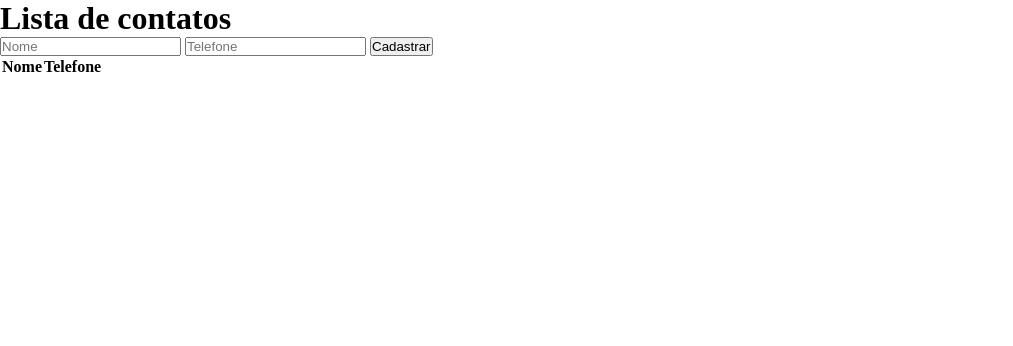
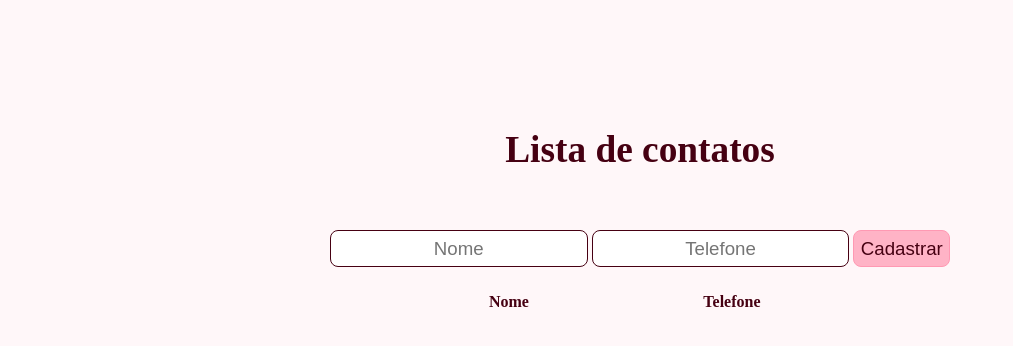
Before and after one commit to monitzz/lista-de-contatos, a plain HTML site: page index.html in a window 1280 px wide. Shown: the whole page, without its empty margins (0-1013 px from the left). Drawn offline with Linux system fonts and the light colour scheme.

Commit message:
style: set colors and centralized page elements

```diff
--- a/main.css
+++ b/main.css
@@ -1,5 +1,59 @@
+:root {
+  --dark-pink: hsl(344.6, 100%, 13.7%);
+}
+
 * {
   padding: 0;
   margin: 0;
   box-sizing: border-box;
+  text-align: center;
+  color: var(--dark-pink);
 }
+
+body {
+  background-color: hsl(345, 100%, 98.4%);
+  padding-top: 8rem;
+}
+
+header h1 {
+  font-size: 28pt;
+  font-weight: bold;
+}
+
+.container {
+  max-width: 960px;
+  width: 100%;
+  margin: 0 auto;
+}
+
+main {
+  margin: 16px auto;
+  display: flex;
+  flex-direction: column;
+  justify-content: center;
+}
+
+form {
+  margin: 2.7rem 0 1.5rem 0;
+}
+
+form input {
+  border: solid 1px var(--dark-pink);
+}
+
+form button {
+  border: solid 1px hsl(344.6, 100%, 80%);
+  background-color: hsl(344.6, 100%, 85%)
+}
+
+form input,
+form button {
+  padding: 0.4rem;
+  font-size: 14pt;
+  border-radius: 8px;
+}
+
+table {
+  width: 28rem;
+  margin: 0 auto;
+}
```
